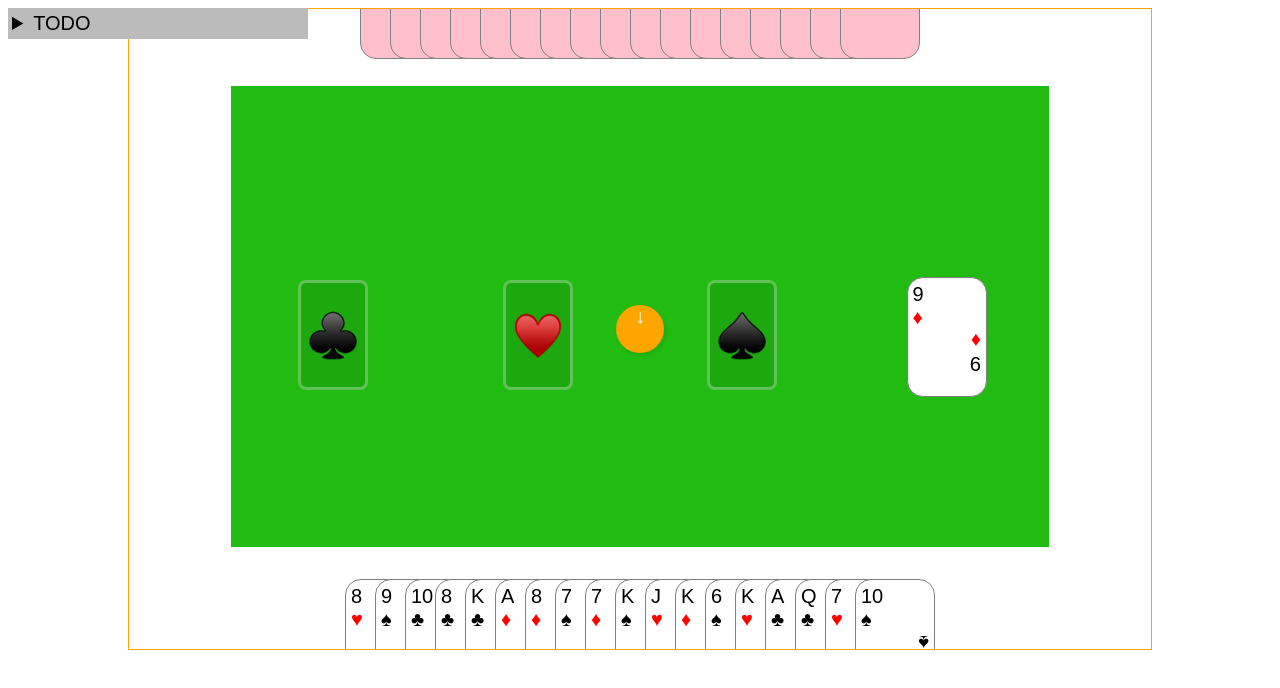
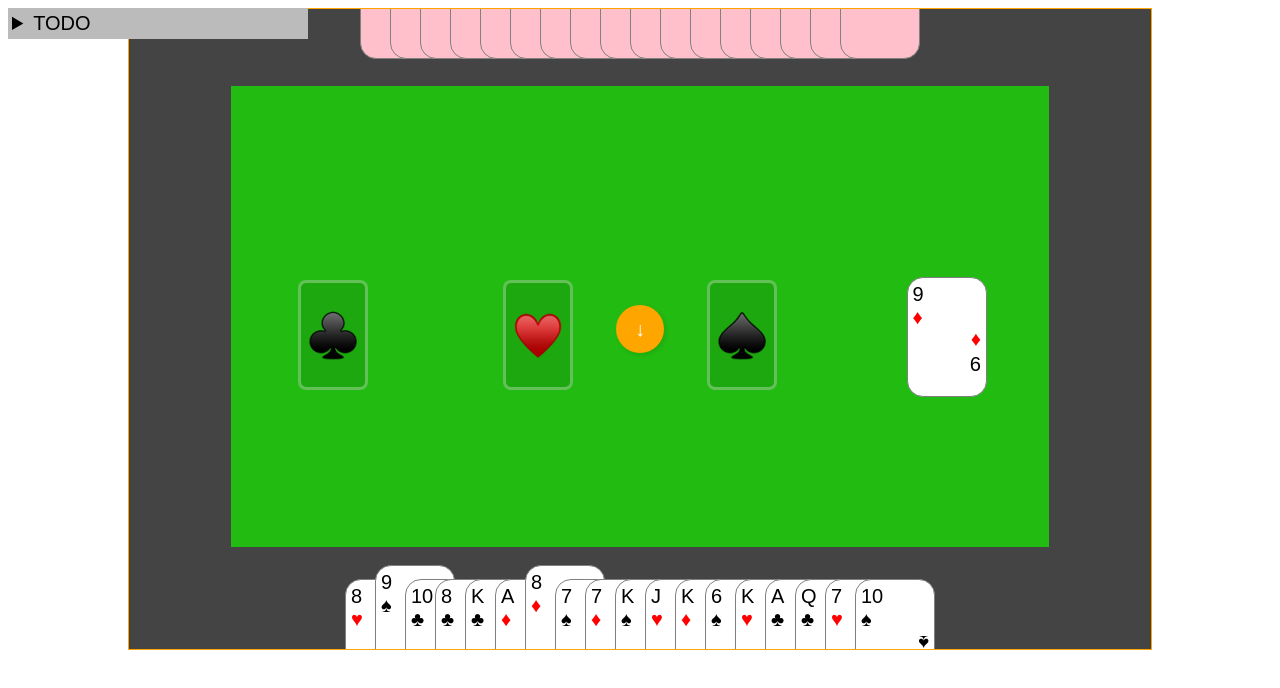
Before and after one commit to yekoo/nine-game, a plain HTML site: page index.html in a window 1280 px wide. Both pictures are taken after a click on the element "Start with 2 players". Drawn offline with nearby package versions, Linux system fonts and the light colour scheme.

Commit message:
suitable carts hilitning added

```diff
--- a/css/style.scss
+++ b/css/style.scss
@@ -11,6 +11,7 @@ body{
     position: relative;
     overflow: hidden;
     min-height: 640px;
+    background: #444;
 }
 .menu{
     position:absolute;
@@ -208,12 +209,11 @@ body{
     width: 100%;
     justify-content: center;
 
-    /*.user__card::first-letter{
-        color: red;
-    }*/
+
     .user__card{
         margin-right: -50px;
         transition: margin .3s;
+        pointer-events: none;
 
         >*{
             pointer-events: none;
@@ -225,6 +225,10 @@ body{
     .user__card:hover{
         margin-top: -24px;
     }
+    .user__card_suitable{
+        margin-top: -14px;
+        pointer-events: auto;
+    }
 }
 
 .playerLabel{
@@ -234,9 +238,11 @@ body{
     background: orange;
     box-sizing: border-box;
     border-radius: 24px;
+    font-weight: bold;
     color: white;
-    // bottom: 4px;
-    // right: 4px;
+    display: flex;
+    justify-content: center;
+    align-items: center;
     text-align: center;
     top:0;
     right:0;
--- a/index.html
+++ b/index.html
@@ -25,9 +25,9 @@
                     <li>Сделать функцию удаления/добавления только внутри одной колонки</li>
                 </ol>
             </details></li>
-            <li>добавить проверку дозволенности класть карты (вешать слушатели кликов только на дозволенные карты)</li>
-            <li>Для челлвека: выделить доступные для хода</li>
-            <li>чел: повесить на них мышиные слушатели</li>
+            <li class="todo__items_done">добавить проверку дозволенности класть карты (вешать слушатели кликов только на дозволенные карты)</li>
+            <li class="todo__items_done">Для челлвека: выделить доступные для хода</li>
+            <li class="todo__items_done">чел: повесить на них мышиные слушатели</li>
             <li><details class="todo__items_greatTask">
                 <summary>Сделать мозги оппонента</summary>
                 <ol>
--- a/structured.js
+++ b/structured.js
@@ -37,6 +37,9 @@ function Card(suit, suitChar, rank, rankChar){
         </div>`);
         // this.domElement.addEventListener('click', this.cardClicked);
     };
+    this.hiliteAsSuitable = ()=>{
+        this.domElement.classList.add("user__card_suitable");
+    };
     this.setOnClick = (handler)=>{
         this.onClick = handler;
         this.domElement.addEventListener("click", this.onClick);
@@ -47,19 +50,29 @@ function Hand(handId, userHand){
     this.domElement = document.getElementById(handId);
     this.getElement = ()=>{ return this.domElement};
     this.cards = null;// []
+    this.cardOnClick = null;
 
     this.setOnClick = (handler)=>{
         console.log("Hand click handler setting");
-        for(let c=0; c<this.cards.length; c++){
+        this.cardOnClick = handler;
+        /*for(let c=0; c<this.cards.length; c++){
             this.cards[c].setOnClick(handler);
-        }
+        }*/
     };
     this.setCardsFaceUp = (how)=>{
         for(let c=0; c<this.cards.length; c++){
             this.cards[c].setFaceUp(how);
         }
     };
-    this.hiliteProperCards = ()=>{};
+    this.hiliteProperCards = (suitable)=>{
+        for(let card of suitable){
+            let properCard = this.cards.find(elm => `${elm.code}` === `${card.code}`);
+            if(properCard) {
+                properCard.setOnClick(this.cardOnClick);
+                properCard.hiliteAsSuitable();
+            };
+        }
+    };
     this.fillCards = (cardArr)=>{
         this.cards = cardArr;
         for(let c=0; c<cardArr.length; c++){
@@ -229,6 +242,7 @@ let game = {
         if(itPlayerHuman){
             //      ЧЕЛОВЕК: сделать карты руки доступными для мыши
             console.log("ALLOW HAND MOUSE");
+            this.hands.userHand.hiliteProperCards(hasProperCards);
             this.hands.allowUserHand(true);
             //  одидание клика:
         }else{
@@ -474,13 +488,26 @@ let game = {
             return this.handsElements[this.handsElements.length-1];
         },
         allowUserHand(how){
-            let pointerMode = "pointer-events:";
+            console.log(this.userHand);
+            /*const allowedCards = this.userHand.domElement.children.filter((elm)=>{
+                elm.classList.some(".user__card_suitable")});
+            console.log("+++++++++++>",allowedCards);*/
+            const allowedCards = [];
+            for(let i=0; i<this.userHand.domElement.children.length; i++){
+                this.userHand.domElement.children[i].style = "pointer-events:"+(how?"auto":"none");
+            }
+            // allowedCards.map((elm)=>{elm.style="pointer-events:"+how?"auto":"none"});
+            /*let pointerMode = "pointer-events:";
             if(how)
                 pointerMode+="auto;";
             else
-                pointerMode+="none;";
-            this.userHand.domElement.style=pointerMode;
+                pointerMode+="none!";
+            this.userHand.domElement.style=pointerMode;*/
         },
+        /*changeUserHandActicity(how){
+            const allowedCards = this.userHand.querySelector(".user__card_suitable");
+            allowedCards.map((elm)=>elm.style="pointer-events:"+how?"auto":"none");
+        }*/
         fill(handsCards){
             this.handsElements = this.getActiveHands(handsCards.length);
 
```
Also changed, not shown: css/style.css, 1 other file.
